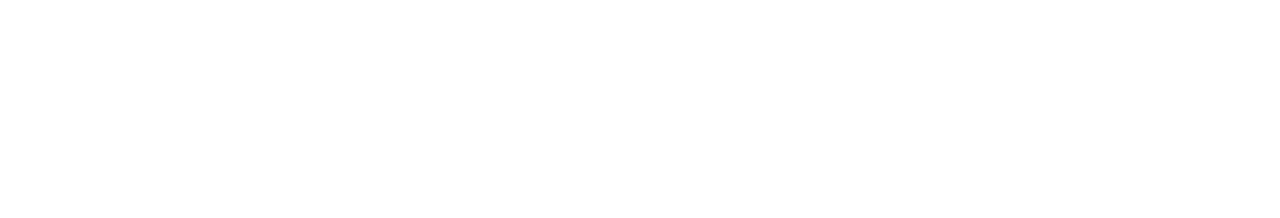
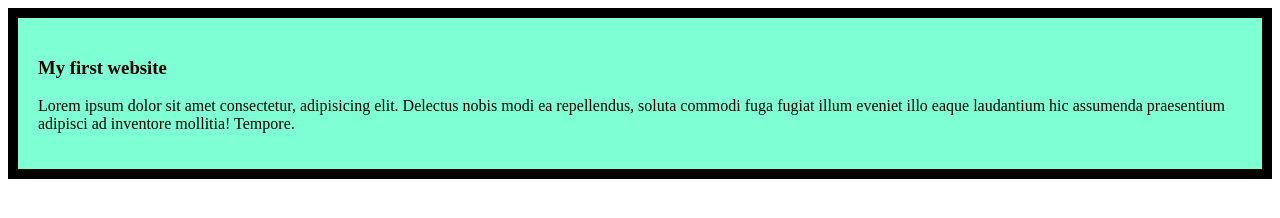
Before and after one commit to jannatOnu/my-simple-website, a plain HTML site: page index.html in a window 1280 px wide. Drawn offline with Linux system fonts and the light colour scheme.

Commit message:
added the first blog

```diff
--- a/index.html
+++ b/index.html
@@ -4,8 +4,12 @@
     <meta charset="UTF-8">
     <meta name="viewport" content="width=device-width, initial-scale=1.0">
     <title>My simple Website</title>
+    <link rel="stylesheet" href="styles/blog.css">
 </head>
 <body>
-
+    <div>
+        <h3>My first website</h3>
+        <p>Lorem ipsum dolor sit amet consectetur, adipisicing elit. Delectus nobis modi ea repellendus, soluta commodi fuga fugiat illum eveniet illo eaque laudantium hic assumenda praesentium adipisci ad inventore mollitia! Tempore.</p>
+    </div>
 </body>
 </html>
--- /dev/null
+++ b/styles/blog.css
@@ -0,0 +1,5 @@
+div{
+    background-color: aquamarine;
+    padding: 20px;
+    border: 10px solid black;
+}
```
